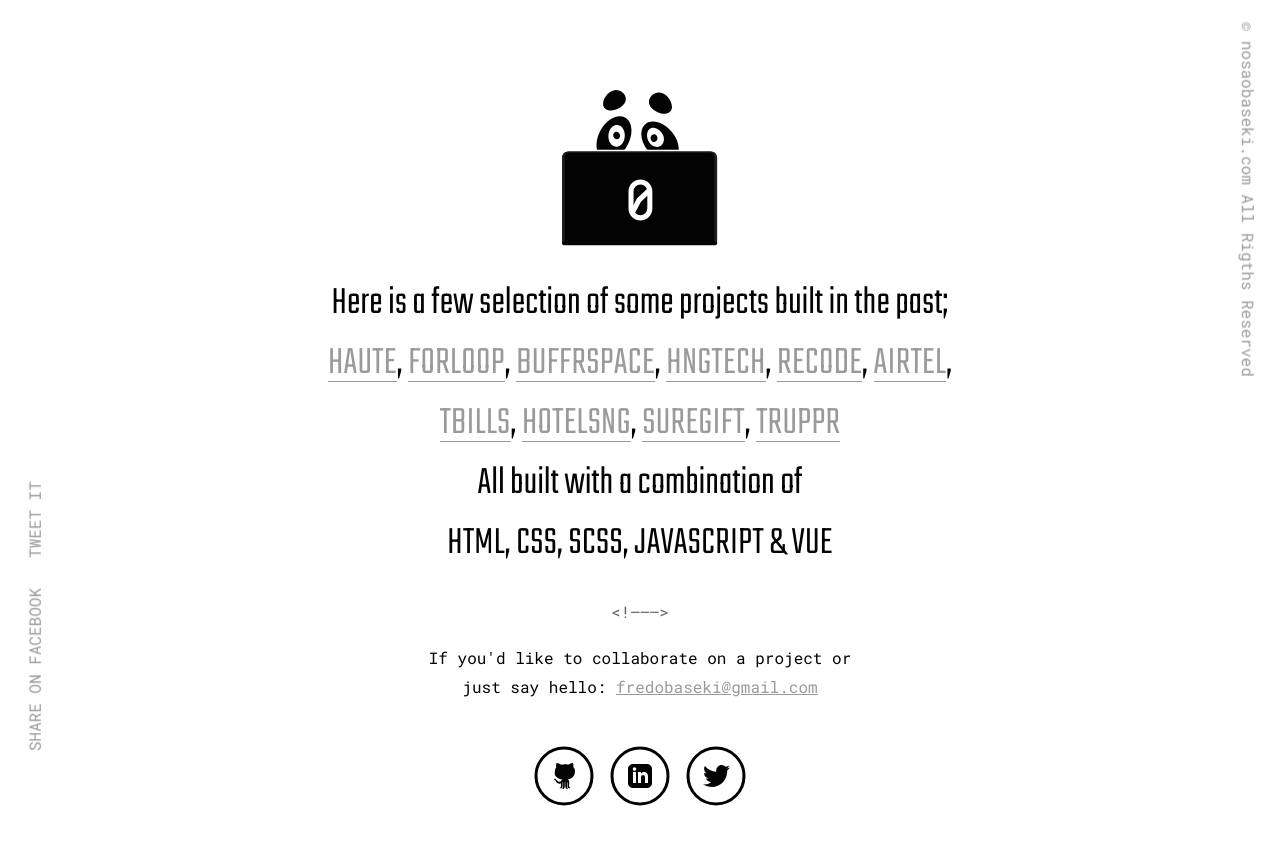
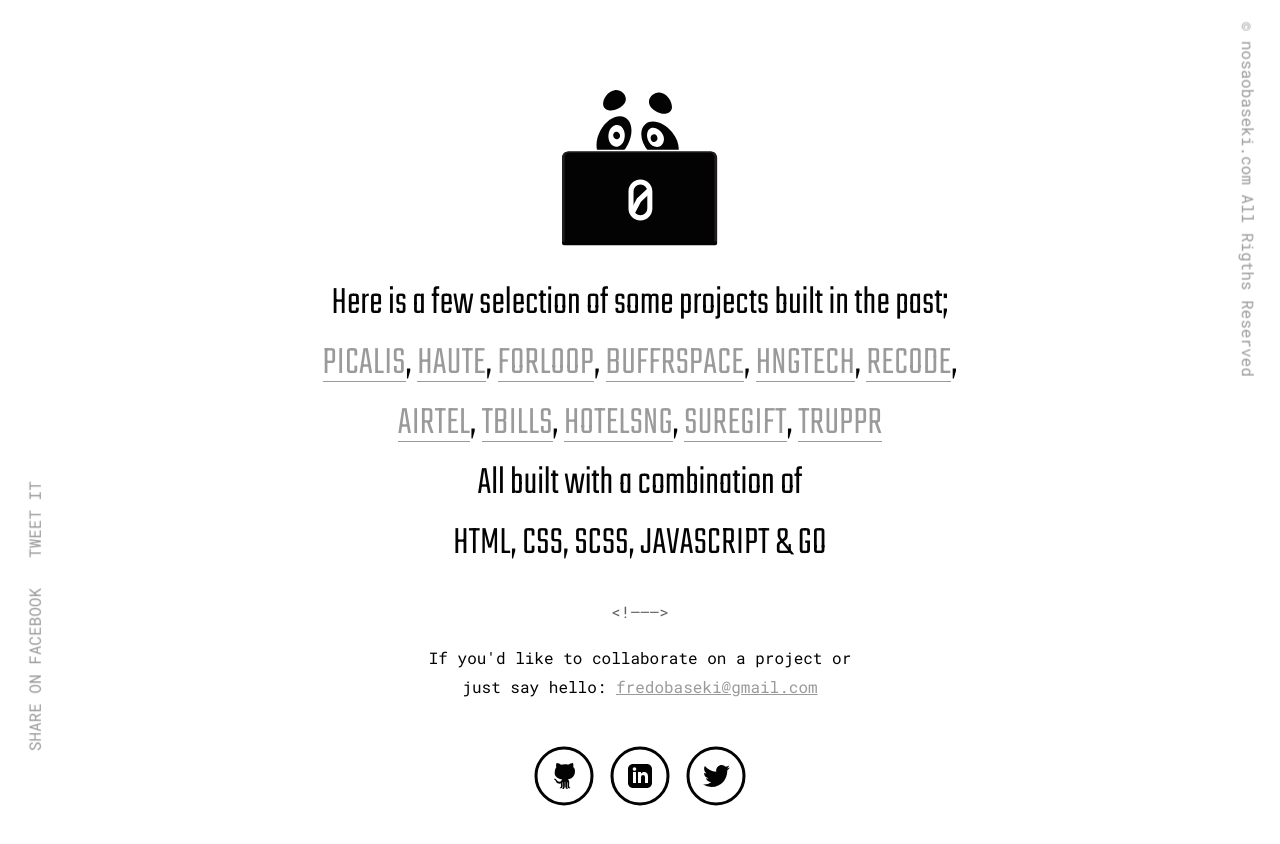
Before and after one commit to c0depanda/c0depanda, a Vue app: page /projects in a window 1280 px wide. Shown: the top 844 px of the page. Built offline with nearby package versions, Linux system fonts and the light colour scheme.

Commit message:
Added Picalis

```diff
--- a/src/components/projectList.vue
+++ b/src/components/projectList.vue
@@ -51,7 +51,7 @@
                             <span v-for="(project, index) in featuredProjects" :key="project.id">
                                 <router-link :to="`/projects/${project.name.toLowerCase()}`" class="grey__text underlined">{{ project.name }}</router-link><span v-if="index < featuredProjects.length - 1">, </span>
                             </span>
-                            <br> All built with a combination of <br />HTML, CSS, SCSS, JAVASCRIPT & VUE</p>
+                            <br> All built with a combination of <br />HTML, CSS, SCSS, JAVASCRIPT & GO</p>
 
                         <!-- Section splitter -->
                         <div class="section__text__split"></div>
--- a/src/data/projects.js
+++ b/src/data/projects.js
@@ -1,6 +1,14 @@
 export const projectList = [
     {
         id: 0,
+        name: "PICALIS",
+        title: "Picalis",
+        description: "A SaaS platform that transforms job applications into interview invitations. AI-powered technology creates tailored resumes and cover letters that capture employer attention and dramatically increase callback rates.",
+        link: "https://picalis.com/",
+        image: "/static/img/picalis.png",
+    },
+    {
+        id: 1,
         name: "HAUTE",
         title: "Haute",
         description: "Landing Page for a fashion designer's personal productivity tool aimed at handling tasks and managing their customer base.",
@@ -8,7 +16,7 @@ export const projectList = [
         image: "/static/img/haute.jpg",
     },
     {
-        id: 1,
+        id: 2,
         name: "FORLOOP",
         title: "forLoop",
         description: "A community of passionate software developers and enthusiasts across Africa.",
@@ -16,7 +24,7 @@ export const projectList = [
         image: "/static/img/forloop-Landing-Page.jpg",
     },
     {
-        id: 2,
+        id: 3,
         name: "BUFFRSPACE",
         title: "Bufferspace",
         description: "Find a great space to work Book from a diverse range of work and meeting spaces, just when you need them - Anywhere, Everywhere.",
@@ -24,7 +32,7 @@ export const projectList = [
         image: "/static/img/buffrspace.jpg",
     },
     {
-        id: 3,
+        id: 4,
         name: "HNGTECH",
         title: "HNG.TECH",
         description: "A Landing Page for an organisation that builds technologies for hospitality.",
@@ -32,7 +40,7 @@ export const projectList = [
         image: "/static/img/techhng.jpg",
     },
     {
-        id: 4,
+        id: 5,
         name: "RECODE",
         title: "Recode Hackathon",
         description: "ReCode Nigeria Hackathon website.",
@@ -40,7 +48,7 @@ export const projectList = [
         image: "/static/img/reCode-Landing.jpg",
     },
     {
-        id: 5,
+        id: 6,
         name: "AIRTEL",
         title: "Airtel A-Club",
         description: "A Website that allows you to earn voucher points every time you do a airtime topup.",
@@ -48,7 +56,7 @@ export const projectList = [
         image: "/static/img/Airtel.jpg",
     },
     {
-        id: 6,
+        id: 7,
         name: "TBILLS",
         title: "Treasury Bills",
         description: "Treasury bills made simple. A platform that allows you to invest in treasury bills and earn interest on your investment.",
@@ -56,7 +64,7 @@ export const projectList = [
         image: "/static/img/tbills.png",
     },
     {
-        id: 7,
+        id: 8,
         name: "HOTELSNG",
         title: "HotelsNG",
         description: "Hotels.ng is a Nigerian online hotels booking agency which list over 7,000 hotels from 21 regions in Nigeria.",
@@ -64,7 +72,7 @@ export const projectList = [
         image: "/static/img/hng.jpg",
     },
     {
-        id: 8,
+        id: 9,
         name: "SUREGIFT",
         title: "Suregift",
         description: "A Corporate Gifting Platform that allows you to easily reward, motivate and show appreciation to your Employees, Customers and Business Partners.",
@@ -72,7 +80,7 @@ export const projectList = [
         image: "/static/img/suregiftbus.jpg",
     },
     {
-        id: 9,
+        id: 10,
         name: "TRUPPR",
         title: "Truppr",
         description: "A platform that allows you connect with people and discover fitness events around you.",
```
Also changed, not shown: static/img/picalis.png (added).
